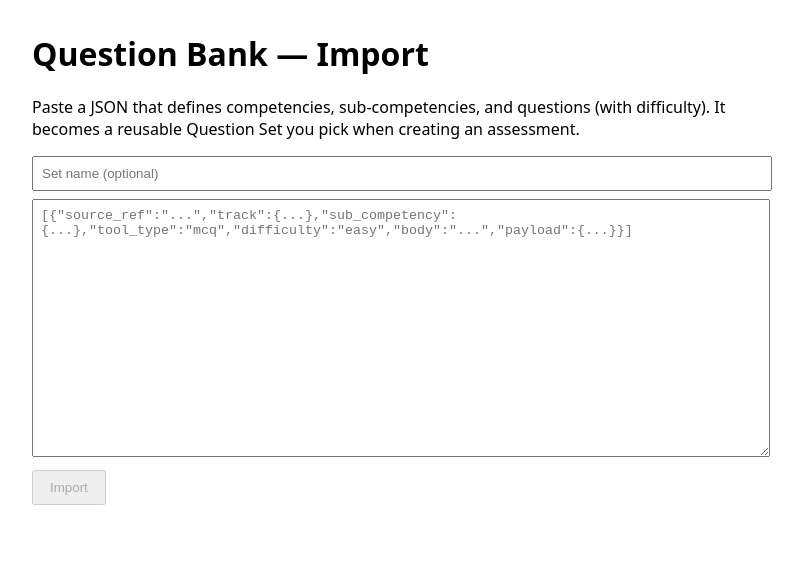
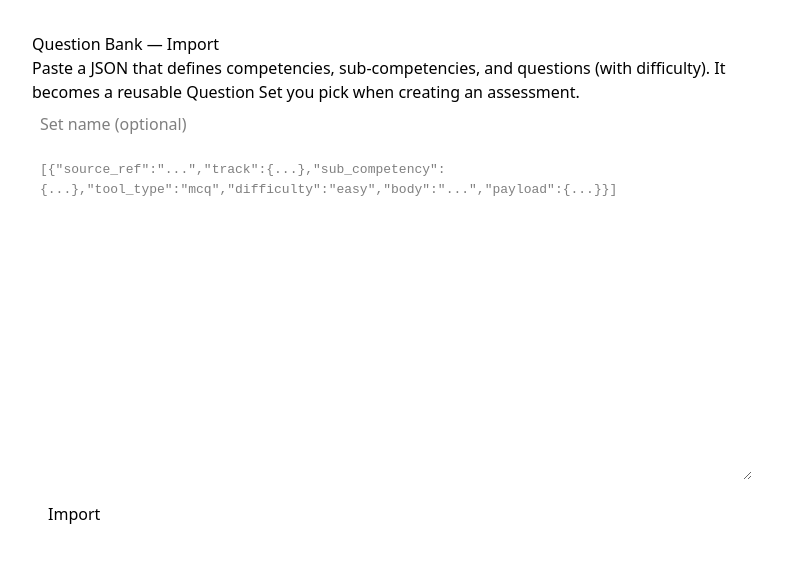
Before and after one commit to MoHatemTC/round-2-masar-apdative-assessment, a Next.js app in the folder frontend/: page /admin/question-bank in a window 1280 px wide. Shown: the top 562 px of the page, without its empty margins (248-1051 px from the left). Built offline with nearby package versions, Linux system fonts and the light colour scheme; no server answers.

Commit message:
Add files via upload

```diff
--- /dev/null
+++ b/frontend/app/globals.css
@@ -0,0 +1 @@
+@import "tailwindcss";
--- /dev/null
+++ b/frontend/app/layout.tsx
@@ -0,0 +1,19 @@
+import type { Metadata } from "next";
+import "./globals.css";
+
+export const metadata: Metadata = {
+  title: "Adaptive Assessment",
+  description: "Adaptive competency assessment platform",
+};
+
+export default function RootLayout({
+  children,
+}: {
+  children: React.ReactNode;
+}) {
+  return (
+    <html lang="en">
+      <body>{children}</body>
+    </html>
+  );
+}
```
